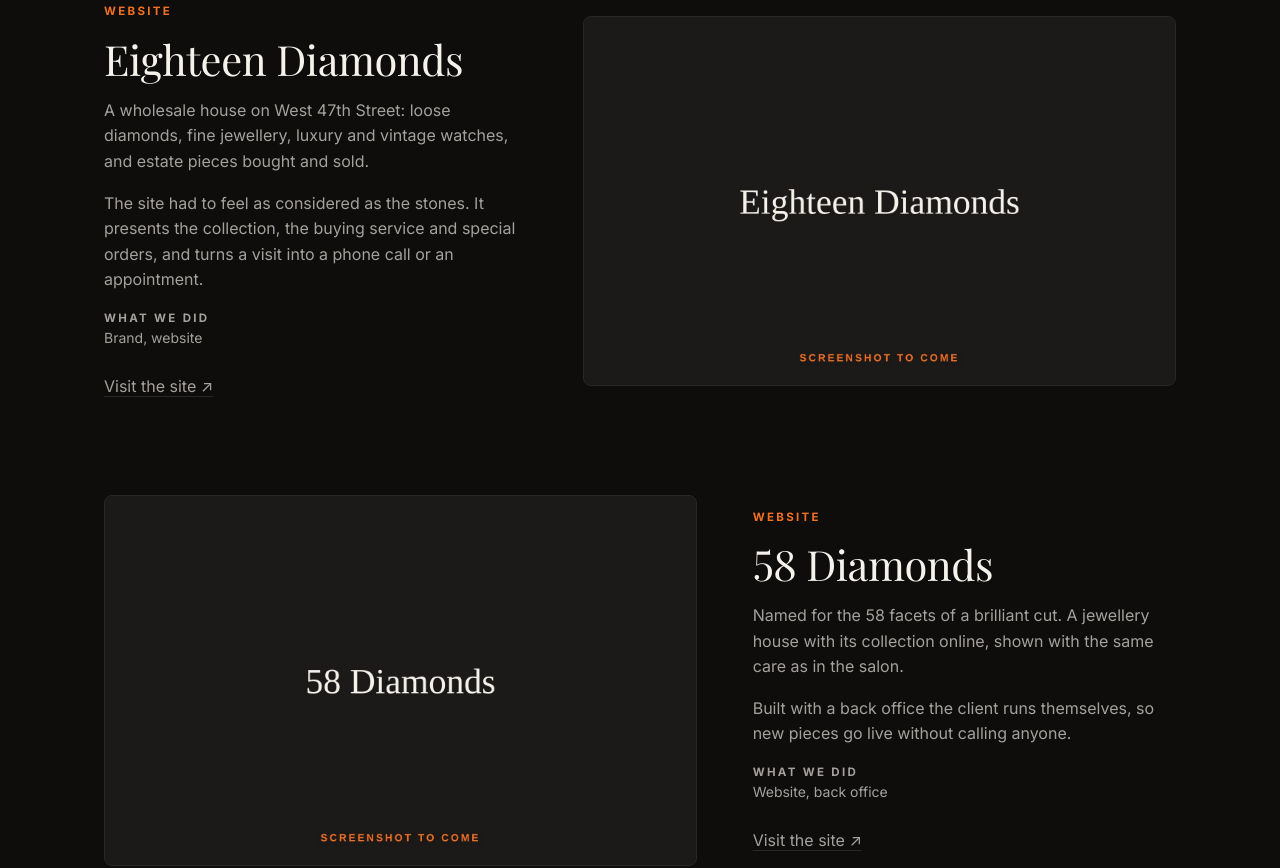
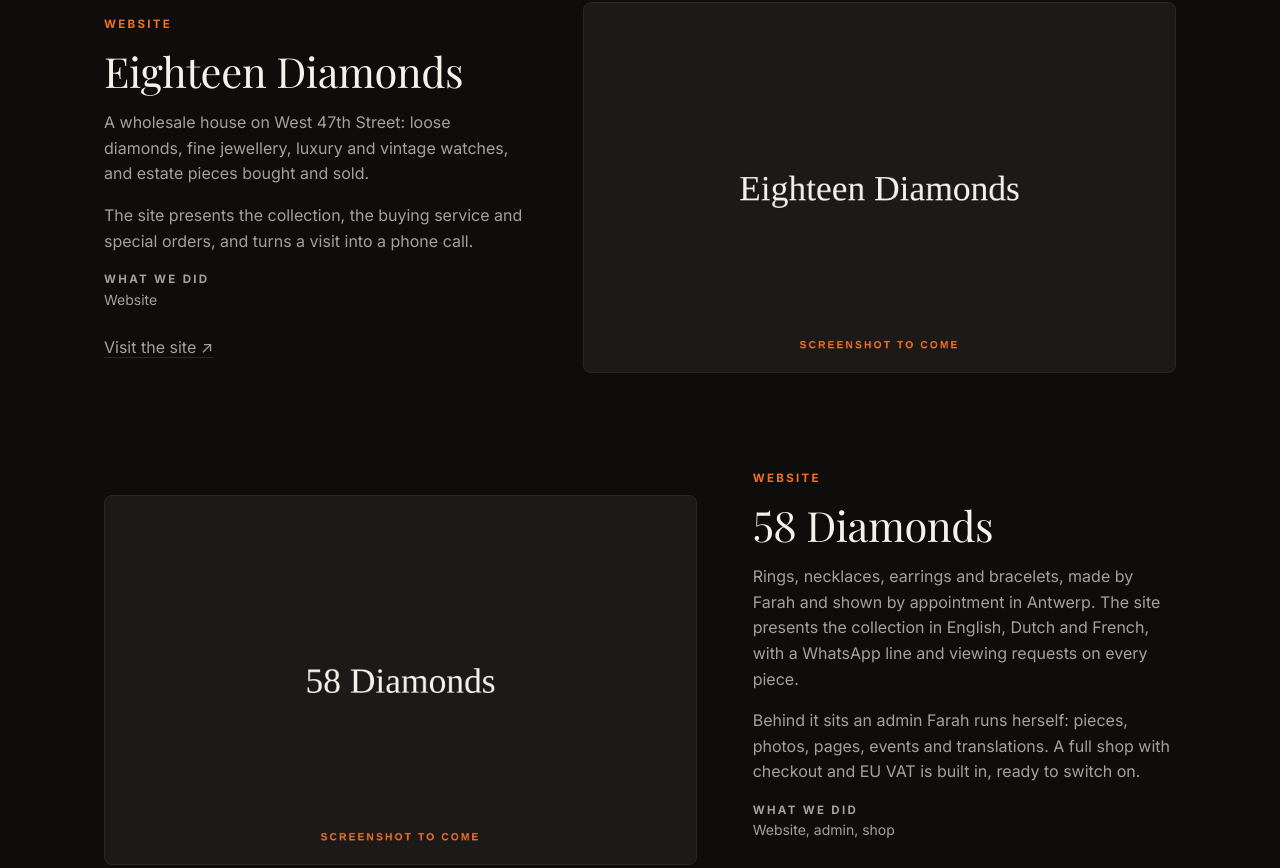
Before and after one commit to 18forge/18Forge, a Next.js app: page /work in a window 1280 px wide. Shown: the part 974-1842 px from the top of the page. Built offline with nearby package versions, Linux system fonts and the light colour scheme; a web font is replaced by a local one.

Commit message:
Describe 58 Diamonds from its project notes

```diff
--- a/app/content.ts
+++ b/app/content.ts
@@ -118,9 +118,9 @@
       body: "Diamonds, fine jewellery and watches from New York's Diamond District.",
       about: [
         "A wholesale house on West 47th Street: loose diamonds, fine jewellery, luxury and vintage watches, and estate pieces bought and sold.",
-        "The site had to feel as considered as the stones. It presents the collection, the buying service and special orders, and turns a visit into a phone call or an appointment.",
+        "The site presents the collection, the buying service and special orders, and turns a visit into a phone call.",
       ],
-      role: "Brand, website",
+      role: "Website",
       url: "https://eighteendiamonds.com",
       domain: "eighteendiamonds.com",
       image: "/work/eighteen-diamonds.jpg",
@@ -128,12 +128,12 @@
     {
       name: "58 Diamonds",
       label: "Website",
-      body: "Diamonds and fine jewellery, presented online with the same care as in the salon.",
+      body: "Fine jewellery by Farah, in Antwerp and by appointment.",
       about: [
-        "Named for the 58 facets of a brilliant cut. A jewellery house with its collection online, shown with the same care as in the salon.",
-        "Built with a back office the client runs themselves, so new pieces go live without calling anyone.",
+        "Rings, necklaces, earrings and bracelets, made by Farah and shown by appointment in Antwerp. The site presents the collection in English, Dutch and French, with a WhatsApp line and viewing requests on every piece.",
+        "Behind it sits an admin Farah runs herself: pieces, photos, pages, events and translations. A full shop with checkout and EU VAT is built in, ready to switch on.",
       ],
-      role: "Website, back office",
+      role: "Website, admin, shop",
       url: "https://58diamonds.com",
       domain: "58diamonds.com",
       image: "/work/58-diamonds.jpg",
```
